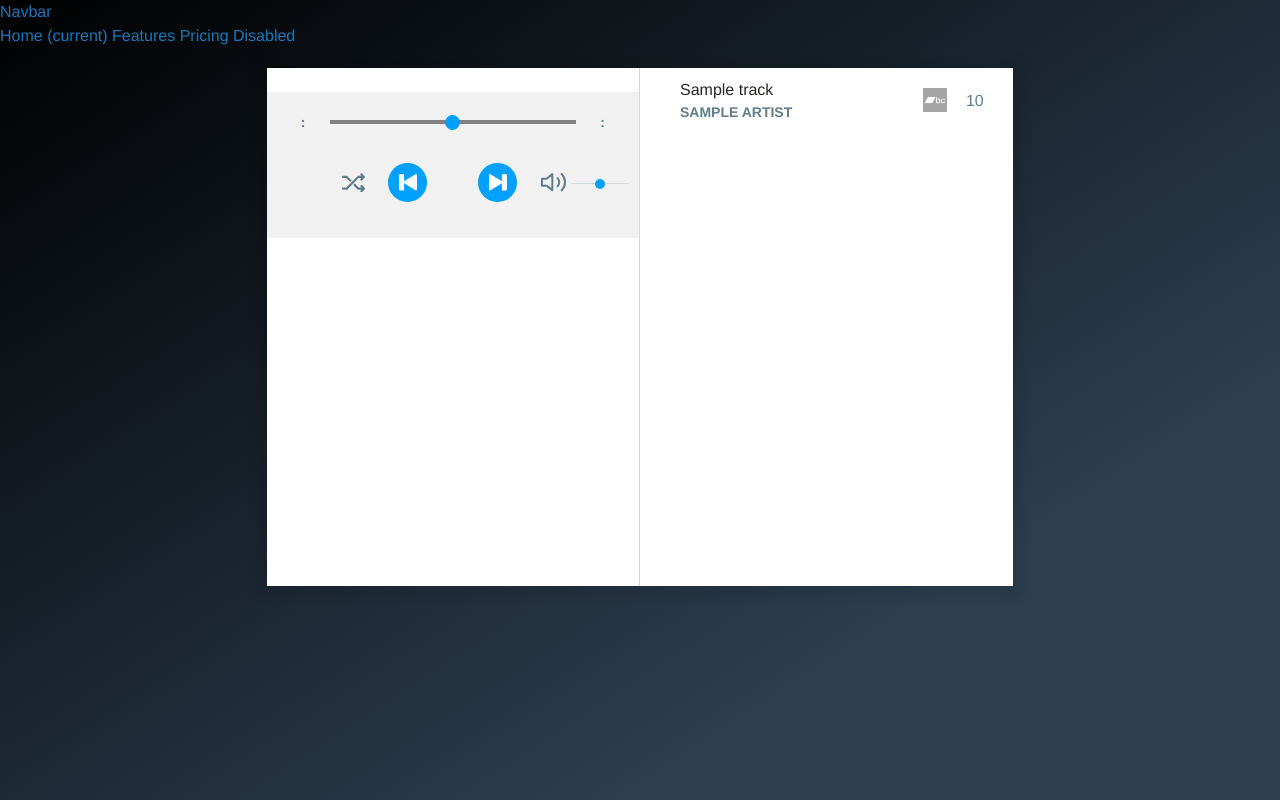
After one commit to surferJen/vibez, a Flask app: template templates/amplitude_generate_playlist.html in a window 1280 px wide. The commit adds this page. Run offline with Flask 2, Linux system fonts and the light colour scheme; the template is opened without the code that fills it: most values are stand-ins (such as "Sample title", 1, 10 or a date in 2020); some libraries are stand-ins or nearby versions.

Commit message:
work on amplitude_generate_playlist.html

```diff
--- a/server.py
+++ b/server.py
@@ -187,7 +187,32 @@ def generate_playlist():
             db.session.commit()
 
     #reveal newly generated playlist on generate_playlist.html page based on stored session from user input above
-        return render_template("generate_playlist.html", spotify_info = spotify_info)
+
+    #create json format that in the form that Amplitude.js can read
+    spotify_info_list = []
+    for track in spotify_info["tracks"]:
+        spotify_info_dict = {}
+        millis = int(track["duration_ms"])
+        minutes = millis//(1000*60)
+        minutes = int(minutes)
+        seconds = (millis % (1000*60)) / 1000
+        seconds = int(seconds)
+        if seconds == 0:
+            seconds = "00"
+        track["duration_ms"] = f'{minutes}:{seconds}'
+
+        spotify_info_dict["name"] = track["name"]
+        spotify_info_dict["artist"] = [
+            f' {artist["name"]}' for artist in track["artists"]]
+        spotify_info_dict["album"] = track["album"]["name"]
+        spotify_info_dict["url"] = track["preview_url"]
+        spotify_info_dict["cover_art_url"] = track["album"]["images"][0]["url"]
+        spotify_info_list.append(spotify_info_dict)
+
+    fin_spotify_dict = {}
+    fin_spotify_dict["songs"] = spotify_info_list
+
+    return render_template("amplitude_generate_playlist.html", spotify_info = spotify_info, fin_spotify_dict = fin_spotify_dict)
 
 
 #flask route
@@ -263,7 +288,7 @@ def songs():
         saved_spotify_info_dict["artist"] = [f' {artist["name"]}' for artist in track["artists"]]
         saved_spotify_info_dict["album"] = track["album"]["name"]
         saved_spotify_info_dict["url"] = track["preview_url"]
-        saved_spotify_info_dict["cover_art_url"] = track["album"]["images"][1]["url"]
+        saved_spotify_info_dict["cover_art_url"] = track["album"]["images"][0]["url"]
         saved_spotify_info_list.append(saved_spotify_info_dict)
 
     final_spotify_dict = {}
@@ -272,27 +297,6 @@ def songs():
 
     return render_template("amplitude_user_songs_page.html", saved_spotify_info = saved_spotify_info, final_spotify_dict = final_spotify_dict)
 
-
-
-# @app.route("/songspage.json")
-# def songs_json():
-#     """take spotify json and refactor it to imitate Aplitude.js object format (match key-value pair), jsonify that, and send that to front-end """
-
-#     saved_spotify_info = spotify.saved_songs(spotify.generate_token(), session["track_ids"])
-#     print (saved_spotify_info)
-#     saved_spotify_info_list = []
-#     for track in saved_spotify_info:
-#         saved_spotify_info_dict = {}
-#         saved_spotify_info_dict["name"] = track.name
-#         saved_spotify_info_dict["artist"] = [artist.name for artist in track.artists]
-#         saved_spotify_info_dict["album"] = track.album["name"]
-#         saved_spotify_info_dict["url"] = f'https://open.spotify.com/embed/track/{track.id}'
-#         saved_spotify_info_dict["cover_art_url"] = track.album["images"][1]
-#         saved_spotify_info_list.append(saved_spotify_info_dict)
-
-
-
-#     return jsonify(saved_spotify_info_list)
 
 
 
--- a/static/css/app.css
+++ b/static/css/app.css
@@ -699,7 +699,7 @@ body {
   /* background-image: -webkit-linear-gradient(316deg, #3BD2AE 0%, #36BAC2 100%);
   background-image: linear-gradient(-226deg, #3BD2AE 0%, #36BAC2 100%); */
   background-color: #000000;
-  background-image: linear-gradient(315deg, #000000 0%, #414141 74%);
+  background-image: linear-gradient(147deg, #000000 0%, #2c3e50 74%);
   height: 100vh;
 }
 
--- a/templates/D3_user_playlists_page.html
+++ b/templates/D3_user_playlists_page.html
@@ -8,7 +8,8 @@
 			box-sizing: border-box;
 			font-family: Helvetica, Calibri, Roboto, Open Sans, sans-serif
 			-webkit-backface-visibility: hidden;
-			background-color: black;
+			background-color: #000000;
+			background-image: linear-gradient(147deg, #000000 0%, #2c3e50 74%);
 		}
 		* {
 			box-sizing: inherit;
--- /dev/null
+++ b/templates/amplitude_generate_playlist.html
@@ -0,0 +1,129 @@
+{% extends 'base.html' %}
+{% block content %}
+	<head>
+		<title>Your Playlist!</title>
+
+		<link rel="stylesheet" type="text/css" href="{{ url_for('static', filename='css/foundation.min.css') }}">
+		<link rel="stylesheet" type="text/css" href="{{ url_for('static', filename='css/app.css') }}">
+		<script type="text/javascript" src="{{ url_for('static', filename='js/jquery.js') }}"></script>
+		<script type="text/javascript" src="{{ url_for('static', filename='js/foundation.min.js') }}"></script>
+		<script type="text/javascript" src="{{ url_for('static', filename='js/functions.js') }}"></script>
+		<script type="text/javascript" src="https://cdn.jsdelivr.net/npm/amplitudejs@4.0.0/dist/amplitude.js"></script>
+
+	</head>
+	<body>
+
+<nav class="navbar navbar-expand-lg navbar-light bg-light">
+  <a class="navbar-brand" href="#">Navbar</a>
+  <button class="navbar-toggler" type="button" data-toggle="collapse" data-target="#navbarNavAltMarkup" aria-controls="navbarNavAltMarkup" aria-expanded="false" aria-label="Toggle navigation">
+    <span class="navbar-toggler-icon"></span>
+  </button>
+  <div class="collapse navbar-collapse" id="navbarNavAltMarkup">
+    <div class="navbar-nav">
+      <a class="nav-item nav-link active" href="#">Home <span class="sr-only">(current)</span></a>
+      <a class="nav-item nav-link" href="#">Features</a>
+      <a class="nav-item nav-link" href="#">Pricing</a>
+      <a class="nav-item nav-link disabled" href="#">Disabled</a>
+    </div>
+  </div>
+</nav>
+
+
+		<div class="grid-x" id="blue-playlist-container">
+			<div class="large-7 medium-8 small-6 large-centered medium-centered small-centered cell" id="amplitude-player">
+				<div class="grid-x">
+				  <div class="large-6 medium-6 small-12 cell" id="amplitude-left">
+				    <img data-amplitude-song-info="cover_art_url"/>
+				    <div id="player-left-bottom">
+				      <div id="time-container">
+				        <span class="current-time">
+				          <span class="amplitude-current-minutes" ></span>:<span class="amplitude-current-seconds"></span>
+				        </span>
+				        <div id="progress-container">
+				          <input type="range" class="amplitude-song-slider"/>
+				          <progress id="song-played-progress" class="amplitude-song-played-progress"></progress>
+				          <progress id="song-buffered-progress" class="amplitude-buffered-progress" value="0"></progress>
+				        </div>
+				        <span class="duration">
+				          <span class="amplitude-duration-minutes"></span>:<span class="amplitude-duration-seconds"></span>
+				        </span>
+				      </div>
+
+				      <div id="control-container">
+				        <div id="repeat-container">
+				          <div class="amplitude-repeat" id="repeat"></div>
+				          <div class="amplitude-shuffle amplitude-shuffle-off" id="shuffle"></div>
+				        </div>
+
+				        <div id="central-control-container">
+				          <div id="central-controls">
+				            <div class="amplitude-prev" id="previous"></div>
+				            <div class="amplitude-play-pause" id="play-pause"></div>
+				            <div class="amplitude-next" id="next"></div>
+				          </div>
+				        </div>
+
+				        <div id="volume-container">
+				          <div class="volume-controls">
+				            <div class="amplitude-mute amplitude-not-muted"></div>
+				            <input type="range" class="amplitude-volume-slider"/>
+				            <div class="ms-range-fix"></div>
+				          </div>
+				          <div class="amplitude-shuffle amplitude-shuffle-off" id="shuffle-right"></div>
+				        </div>
+				      </div>
+
+
+
+				      <div id="meta-container">
+				        <span data-amplitude-song-info="name" class="song-name"></span>
+
+				        <div class="song-artist-album">
+				          <span data-amplitude-song-info="artist"></span>
+				          <span data-amplitude-song-info="album"></span>
+				        </div>
+				      </div>
+				    </div>
+				  </div>
+				  <div class="large-6 medium-6 small-12 cell" id="amplitude-right">
+
+                  {% for track in spotify_info.tracks %}
+				    <div class="song amplitude-song-container amplitude-play-pause" data-amplitude-song-index="0">
+				      <div class="song-now-playing-icon-container">
+				        <div class="play-button-container">
+
+				        </div>
+				        <img class="now-playing" src="{{ url_for('static', filename='img/now-playing.svg') }}">
+				      </div>
+
+				      <div class="song-meta-data">
+				        <span class="song-title">{{track["name"]}}</span>
+                        {% for artist in track.artists %}
+                        <span class="song-artist">{{ artist["name"] }}</span>
+                        {% endfor %}
+				      </div>
+				      <a href="{{ track["preview_url"] }}" class="bandcamp-link" target="_blank">
+				        <img class="bandcamp-grey" src="{{ url_for('static', filename='img/bandcamp-grey.svg') }}">
+				        <img class="bandcamp-white" src="{{ url_for('static', filename='img/bandcamp-white.svg') }}">
+				      </a>
+				      <span class="song-duration">{{ track["duration_ms"] }}</span>
+				    </div>
+                    {% endfor %}
+
+
+				    </div>
+				  </div>
+				</div>
+			</div>
+		</div>
+	</body>
+	<script type="text/javascript">
+
+		var data = {{ fin_spotify_dict | tojson }};
+    console.log(data);
+
+
+    Amplitude.init(data);
+
+	</script>
+{% endblock %}
--- a/templates/base.html
+++ b/templates/base.html
@@ -22,8 +22,12 @@
 
 <body>
 {% block content %}
+
 <script src="https://code.jquery.com/jquery-2.1.4.min.js"></script>
-<script src="https://maxcdn.bootstrapcdn.com/bootstrap/3.3.4/js/bootstrap.min.js"></script>
+<link rel="stylesheet" href="https://stackpath.bootstrapcdn.com/bootstrap/4.3.1/css/bootstrap.min.css" integrity="sha384-ggOyR0iXCbMQv3Xipma34MD+dH/1fQ784/j6cY/iJTQUOhcWr7x9JvoRxT2MZw1T" crossorigin="anonymous">
+<script src="https://code.jquery.com/jquery-3.3.1.slim.min.js" integrity="sha384-q8i/X+965DzO0rT7abK41JStQIAqVgRVzpbzo5smXKp4YfRvH+8abtTE1Pi6jizo" crossorigin="anonymous"></script>
+<script src="https://cdnjs.cloudflare.com/ajax/libs/popper.js/1.14.7/umd/popper.min.js" integrity="sha384-UO2eT0CpHqdSJQ6hJty5KVphtPhzWj9WO1clHTMGa3JDZwrnQq4sF86dIHNDz0W1" crossorigin="anonymous"></script>
+<script src="https://stackpath.bootstrapcdn.com/bootstrap/4.3.1/js/bootstrap.min.js" integrity="sha384-JjSmVgyd0p3pXB1rRibZUAYoIIy6OrQ6VrjIEaFf/nJGzIxFDsf4x0xIM+B07jRM" crossorigin="anonymous"></script>
 
 {% endblock %}
 </body>
```
Also changed, not shown: templates/amplitude_user_songs_page.html (+18 -1 lines).
